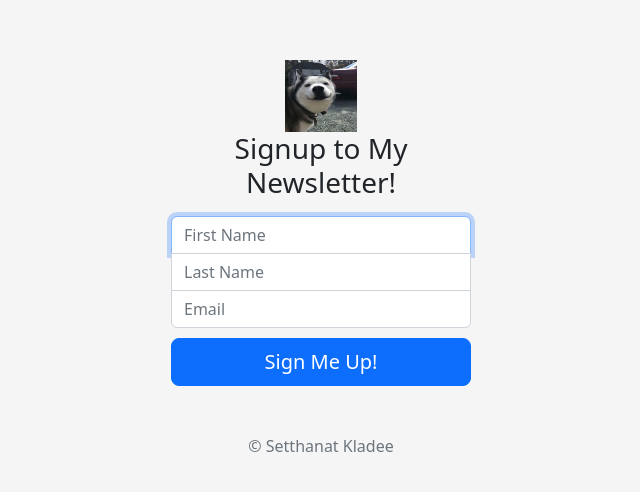
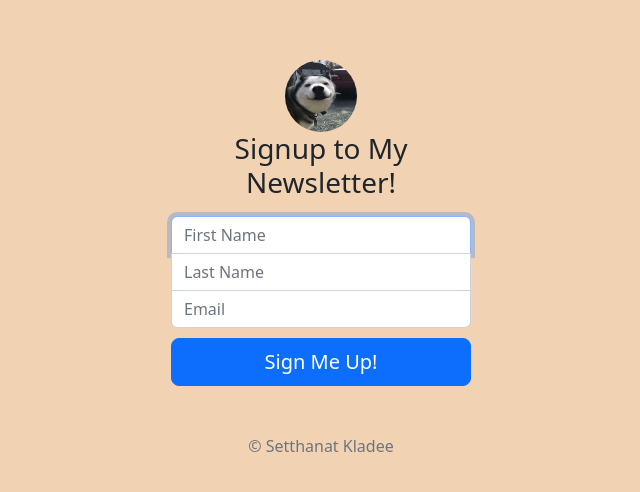
Before and after one commit to Ing140943/Newsletter, a website: page signup.html in a window 1280 px wide. Shown: the part 133-625 px from the top of the page, without its empty margins (319-959 px from the left). Drawn offline with nearby package versions, Linux system fonts and the light colour scheme.

```diff
--- a/public/css/style.css
+++ b/public/css/style.css
@@ -8,7 +8,7 @@
   align-items: center;
   padding-top: 40px;
   padding-bottom: 40px;
-  background-color: #f5f5f5;
+  background-color: #F1D3B3;
 }
 
 .form-signin {
@@ -36,3 +36,7 @@
   border-top-left-radius: 0;
   border-top-right-radius: 0;
 }
+
+img{
+  border-radius: 50px;
+}
--- a/signup.html
+++ b/signup.html
@@ -35,7 +35,7 @@
   <body class="text-center">
     <main class="form-signin w-100 m-auto">
       <form method="post" action="/">
-        <img src="images/lablogo.jpg" alt="" width="72" height="72">
+        <img src="images/lablogo.jpg" alt="" width="72" height="72"/>
         <h1 class="h3 mb-3 fw-normal">Signup to My Newsletter!</h1>
         <input type="text" name="firstName" class="form-control top" placeholder="First Name" required autofocus>
         <input type="text" name="lastName" class="form-control middle" placeholder="Last Name" required>
```
Also changed, not shown: public/images/lablogo.jpg (renamed from images/lablogo.jpg).
